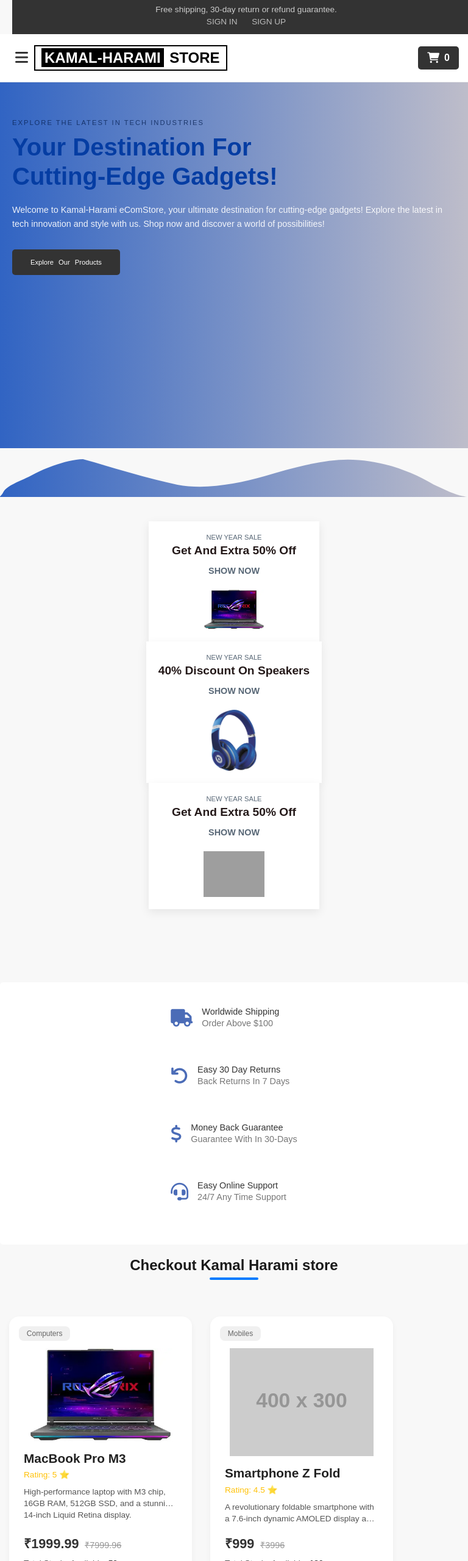
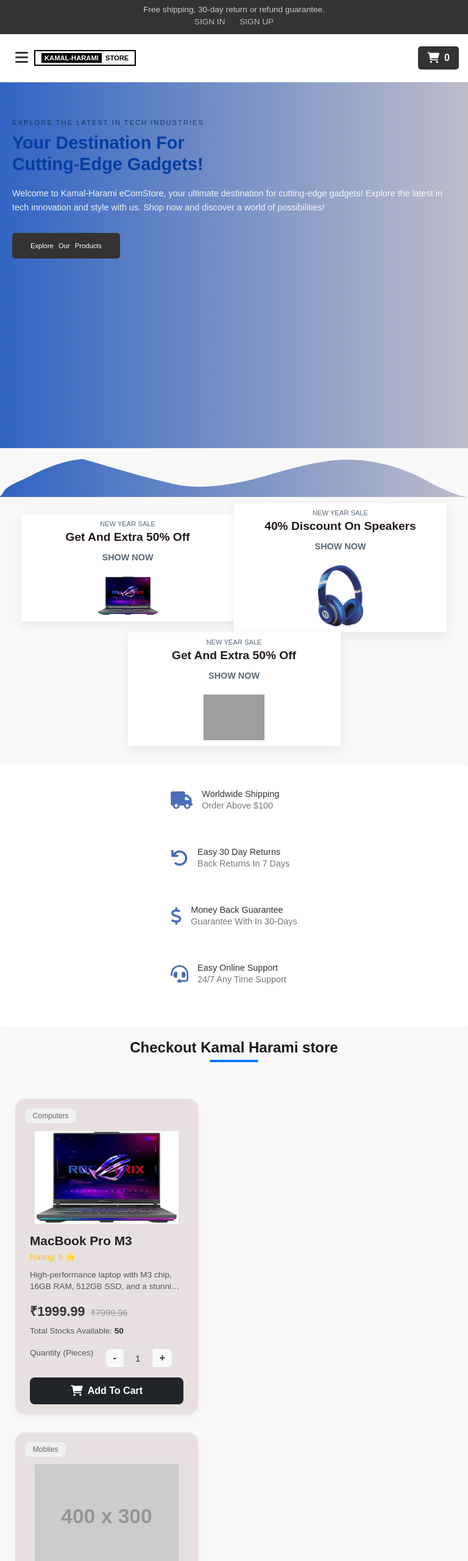
Before and after one commit to shbhansh66/E-commerce_website, a website built with Vite: page index.html in a window 768 px wide. Shown: the top 2560 px of the page at 61% size. Built offline with nearby package versions, Linux system fonts and the light colour scheme; grey boxes are pictures that could not be loaded; placeholder pictures from the web are drawn by us.

```diff
--- a/style.css
+++ b/style.css
@@ -35,9 +35,9 @@
     color: #cccccc; /* Light gray text */
     font-size: 0.85em;
     padding: 8px 0;
-    max-width: 1500px;
+    max-width: 100%;
     position: relative;
-    left: 20px;
+
 }
 
 .top-bar .container {
@@ -186,6 +186,8 @@
         align-items: center;
     }
 
+
+
     /* Show the Hamburger icon */
     .menu-toggle {
         display: block;
@@ -215,6 +217,7 @@
     /* Ensure Brand is on the left */
     .navbar-brand {
         order: 1;
+        font-size: 0.7rem;
     }
 }
 
@@ -344,7 +347,7 @@
     }
 
     .hero-title {
-        font-size: 2.5em; /* Smaller title on mobile */
+        font-size: 1.8em; /* Smaller title on mobile */
     }
 
     .hero-image-content {
@@ -379,6 +382,7 @@
     max-width: 1200px;
     margin: 0 auto;
     padding: 0 20px;
+
 
 }
 
@@ -483,17 +487,19 @@
 
 @media (max-width: 768px) {
     .offer-cards-section {
-        padding: 40px 0;
+        padding: 10px 0;
+
     }
+
     .offer-cards-container {
-        flex-direction: column; /* Stack cards vertically on smaller mobiles */
+        flex-direction: col; /* Stack cards vertically on smaller mobiles */
         align-items: center;
         /* More space when stacked */
     }
 
     .offer-card {
         flex: 0 0 90%; /* Take almost full width */
-        padding: 20px;
+        padding: 10px;
         flex-direction: column; /* Stack text and image vertically */
         text-align: center;
     }
@@ -610,7 +616,7 @@
 /* --- Why Choose Us Section Styling --- */
 .why-choose-us {
     background-color: #ffffff;
-    padding: 80px 0;
+    padding: 40px 0;
     margin-top: 10px;
 }
 
@@ -1047,7 +1053,9 @@
 /* Tablet view: 2 columns */
 @media (min-width: 640px) {
     #productContainer {
-        grid-template-columns: repeat(2, 1fr);
+
+
+        grid-template-rows: repeat(1, 1fr);
     }
 }
 
@@ -1070,17 +1078,20 @@
 
 /* Base Styles for the Product Card */
 .product-card {
-    background-color: #ffffff;
+    background-color: #e8e0e0;
     border-radius: 1rem; /* Softly rounded corners */
     box-shadow: 0 4px 10px rgba(0, 0, 0, 0.05); /* Subtle shadow for depth */
     overflow: hidden;
     display: flex;
     flex-direction: column;
+
+
     padding: 1rem; /* Overall padding inside the card */
     max-width: 300px; /* Example max-width, adjust as needed for grid */
-    margin: 0 auto; /* Center card in its grid column */
+    margin: 0  0 0 10px; /* Center card in its grid cell */
     font-family: 'Arial', sans-serif; /* Example font, match your global font */
     color: #333;
+
 }
 
 /* Category Tag (e.g., "Computers", "Mobiles") */
```
Also changed, not shown: addToCart.html (+2 -0 lines).
